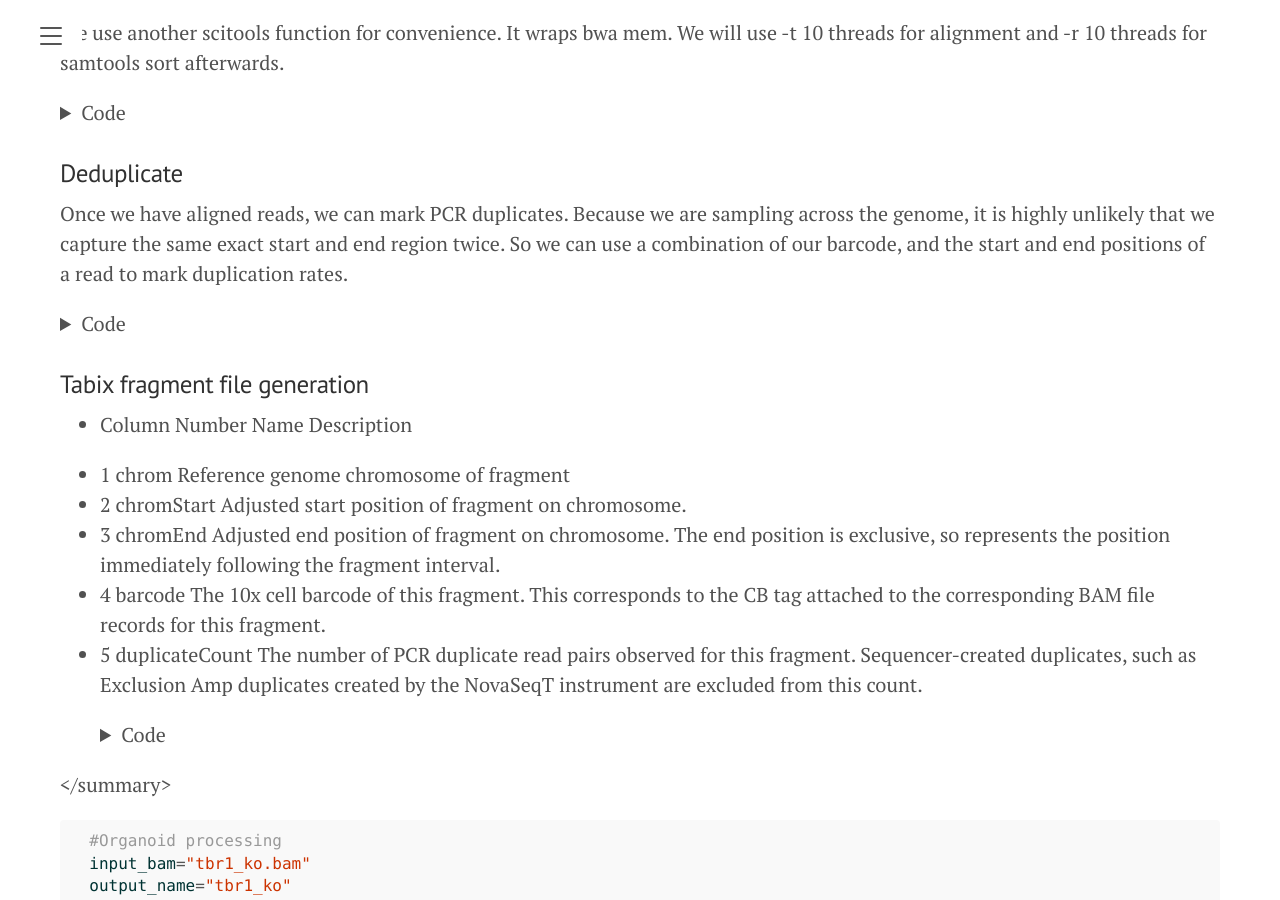
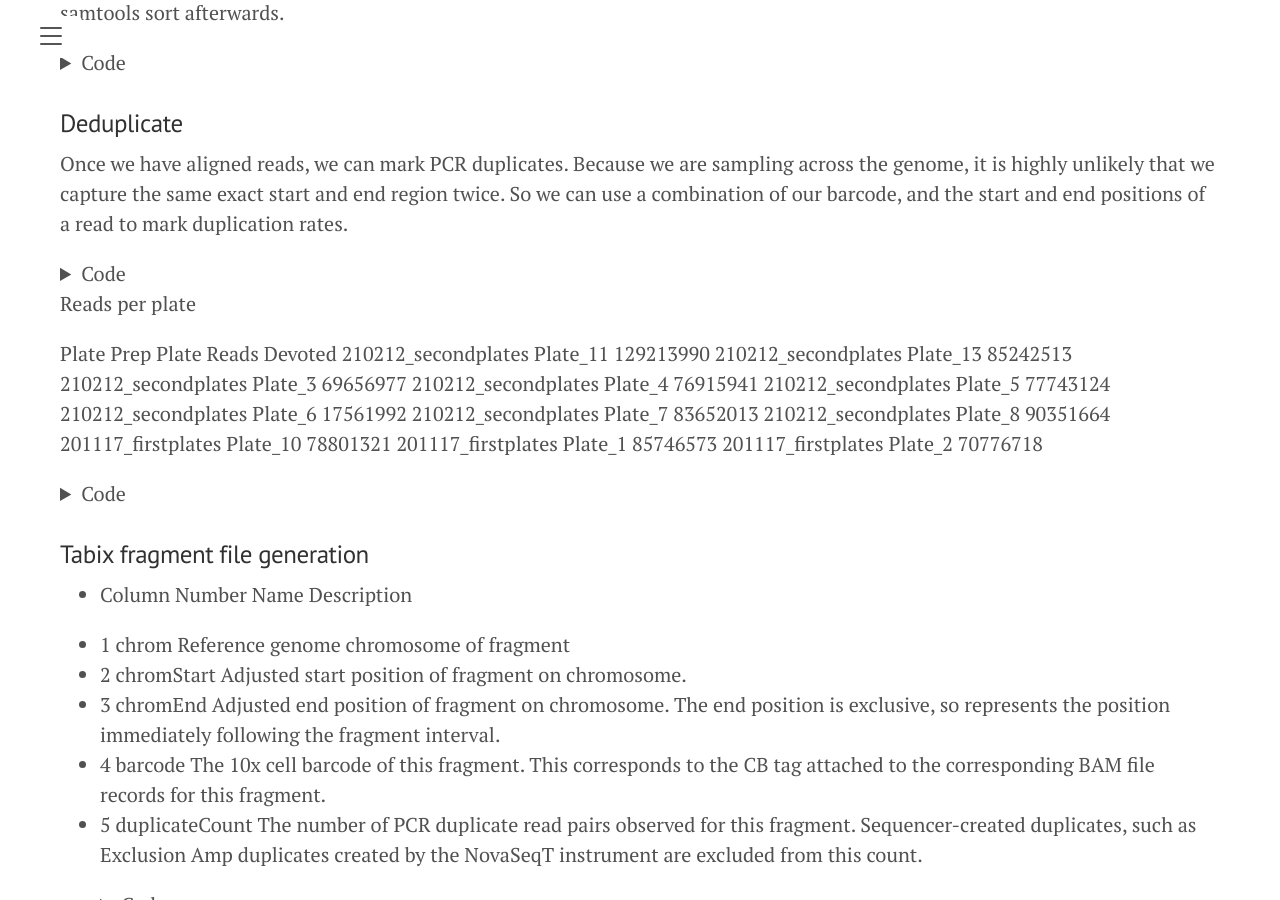
Before and after one commit to mulqueenr/mulqueenr.github.io, a Jekyll site: the page built from docs/analysis/sciatac_tbr1.md, in a window 1280 px wide and 900 px high, scrolled down 3390 px. Built offline with Jekyll 4.4.1, drawn with Linux system fonts in a browser that asks for light colours.

Commit message:
added plate stats

````diff
--- a/docs/analysis/sciatac_tbr1.md
+++ b/docs/analysis/sciatac_tbr1.md
@@ -23,7 +21,7 @@ Full breakdown of experimental setup is located [here.](https://docs.google.com/
   #First Test Run (Two PCR Plates)
   /home/groups/oroaklab/seq/madbum/201116_NS500556_0437_AH72CMAFX2
   #Second Test Run (Three PCR Plates, processed an additional frozen plate)
-  /home/groups/oroaklab/seq/madbum/201203_NS500556_0442_AH7FJGBGXG]$
+  /home/groups/oroaklab/seq/madbum/201203_NS500556_0442_AH7FJGBGXG
 
 
 ```
@@ -213,6 +211,53 @@ Once we have aligned reads, we can mark PCR duplicates. Because we are sampling
   scitools plot-complexity plate2.complexity.txt &
 
 
+  ##Checking plates and sequencing depth
+  #Count of reads per plate
+  for j in /home/groups/oroaklab/adey_lab/projects/tbr1_mus/210212_secondplates \
+    /home/groups/oroaklab/adey_lab/projects/tbr1_mus/201117_firstplates;
+    do for i in ${j}/*Plate*1.fq.gz;
+    do echo $i `zcat $i | grep "^@" - | wc -l` ; done ; done &
+
+  #Complexity for all plates
+  cd /home/groups/oroaklab/adey_lab/projects/tbr1_mus
+  for j in /home/groups/oroaklab/adey_lab/projects/tbr1_mus/210212_secondplates \
+    /home/groups/oroaklab/adey_lab/projects/tbr1_mus/201117_firstplates;
+    do for i in ${j}/plate*.complexity.txt;
+    do awk 'OFS="\t" { split(FILENAME,a,"/");split(a[9],b,"[.]"); print $2,$3,$4,$5,b[1]}' $i ; done; done > firstandsecondsetplates.complexity.txt
+```
+{% endcapture %} {% include details.html %}
+
+Reads per plate
+
+Plate Prep  Plate   Reads Devoted
+210212_secondplates Plate_11  129213990
+210212_secondplates Plate_13  85242513
+210212_secondplates Plate_3 69656977
+210212_secondplates Plate_4 76915941
+210212_secondplates Plate_5 77743124
+210212_secondplates Plate_6 17561992
+210212_secondplates Plate_7 83652013
+210212_secondplates Plate_8 90351664
+201117_firstplates  Plate_10  78801321
+201117_firstplates  Plate_1 85746573
+201117_firstplates  Plate_2 70776718
+
+{% capture summary %} Code {% endcapture %} {% capture details %}
+
+
+```R
+  setwd("/home/groups/oroaklab/adey_lab/projects/tbr1_mus")
+  dat<-read.table("firstandsecondsetplates.complexity.txt",sep="\t",header=F)\
+  colnames(dat)<-c("cellID","total_reads","unique_reads","percent_uniq","plate_name")
+  dat<-dat[dat$unique_reads>=1000,]
+  library(dplyr)
+  dat %>% group_by(plate_name) %>% summarize(cell_count=n(),median_uniq_reads=median(unique_reads),mean_uniq_reads=mean(unique_reads),mean_percent_uniq=mean(percent_uniq))
+
+```
+
+
+
+```bash
   #Combine bam files and filter
   scitools bam-merge tbr1_ko.bam plate1.bbrd.q10.bam plate2.bbrd.q10.bam plate10.bbrd.q10.bam &
   #Filter bam
@@ -238,9 +283,6 @@ Once we have aligned reads, we can mark PCR duplicates. Because we are sampling
 ```
 {% endcapture %} {% include details.html %}
 
-
-
-
 ### Tabix fragment file generation
 
 
@@ -253,7 +295,6 @@ Once we have aligned reads, we can mark PCR duplicates. Because we are sampling
 - 5 duplicateCount  The number of PCR duplicate read pairs observed for this fragment. Sequencer-created duplicates, such as Exclusion Amp duplicates created by the NovaSeqT instrument are excluded from this count.
 
 {% capture summary %} Code {% endcapture %} {% capture details %}
-
 
 ```bash
   #Organoid processing
````
Also changed, not shown: other parts of docs/analysis/sciatac_tbr1.md (+0 -2 lines).
